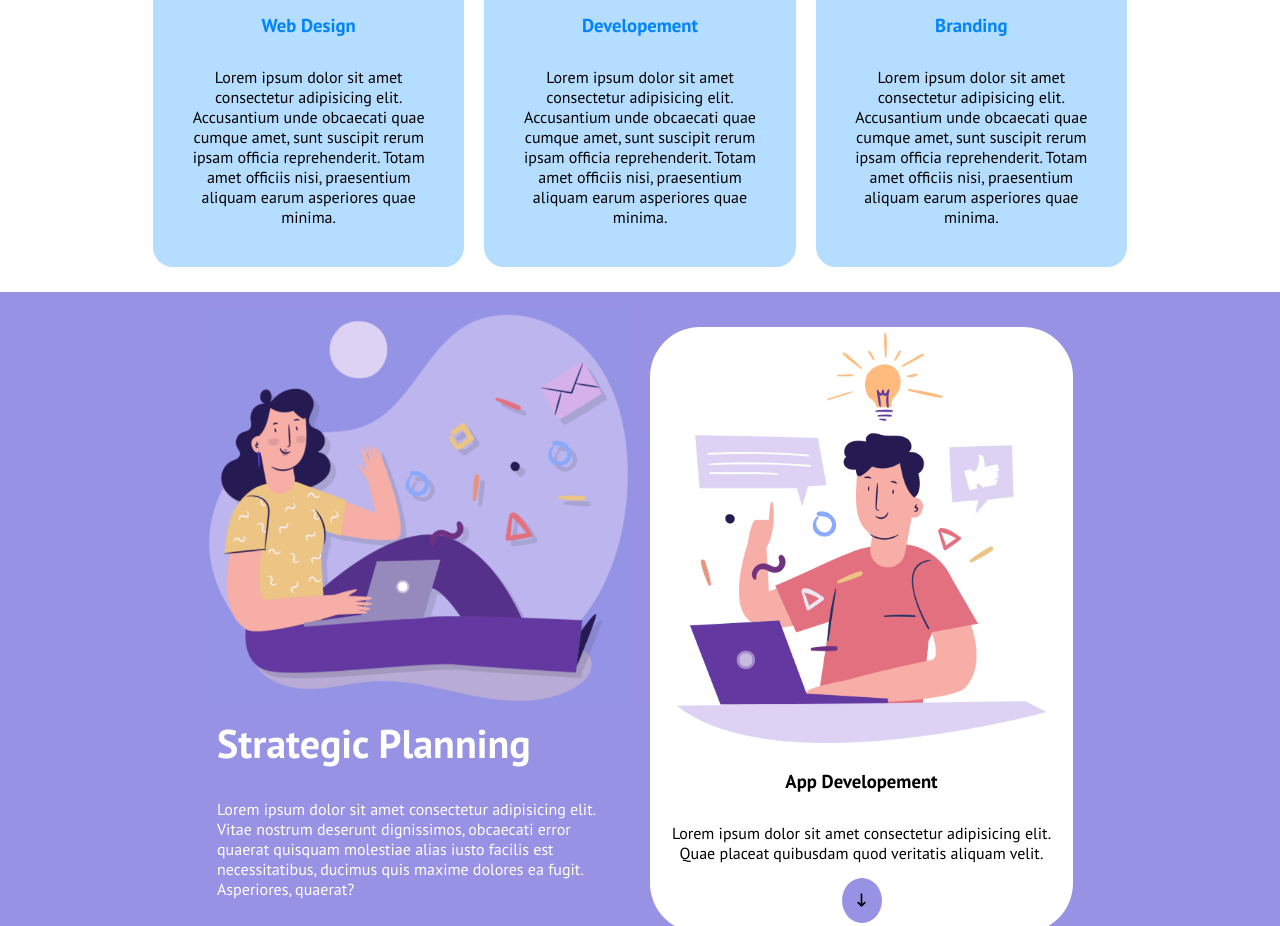
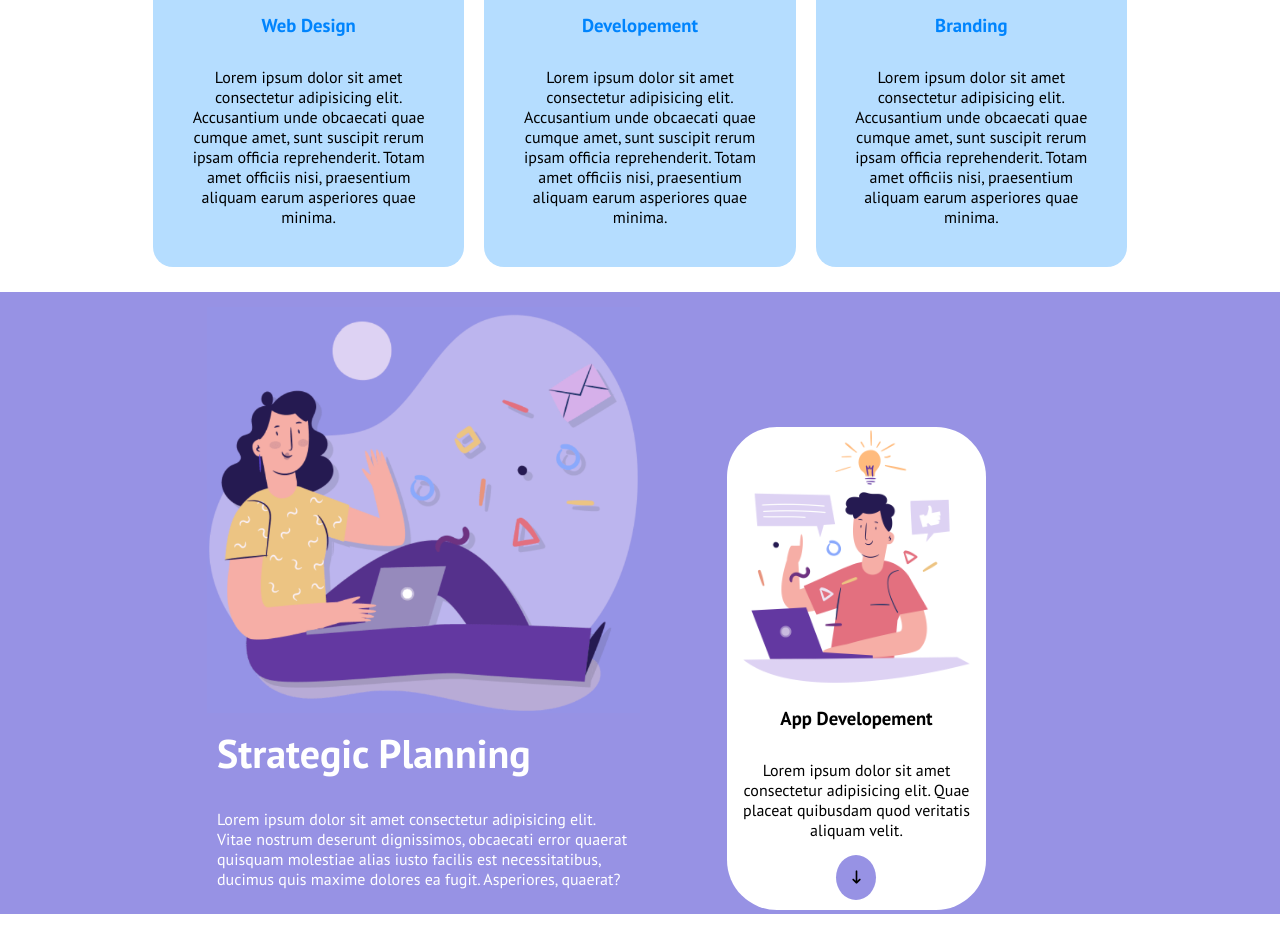
Before and after one commit to Plvmmu10/htmlcss-responsive-layout, a plain HTML site: page index.html in a window 1280 px wide. Shown: the part 566-1492 px from the top of the page. Drawn offline with Linux system fonts and the light colour scheme.

Commit message:
adjusted planning right dimension

```diff
--- a/css/style.css
+++ b/css/style.css
@@ -333,6 +333,10 @@ main{
 
 /* CALL TO ACTION SECTION CONFIG */
 
+#call-to-action p:first-child{
+    text-transform: uppercase;
+}
+
 #call-to-action > p,h2,h3{
     padding: 10px;
 }
@@ -352,7 +356,6 @@ main{
 
 #call-to-action button{
     color: var(--primary-color);
-    width: 50%;
 }
 
 /* FOOTER CONFIG */
@@ -508,21 +511,29 @@ footer a{
         display: flex;
         margin: 0 auto;
         width: 70%;
+        position: relative;
     }
 
     .planning-left{
-        margin-right: 20px;
         width: 50%;
     }
 
     .planning-right{
-        width: 50%;
+        width: 30%;
         height: 100%;
+        position: relative;
+        bottom: -100px;
     }
 
-    .planning-right img{
+    .big-img-box{
         width: 100%;
     }
+
+    .developement-content{
+        width: 100%;
+    }
+
+
 
     /* Testimonial section */
 
```
